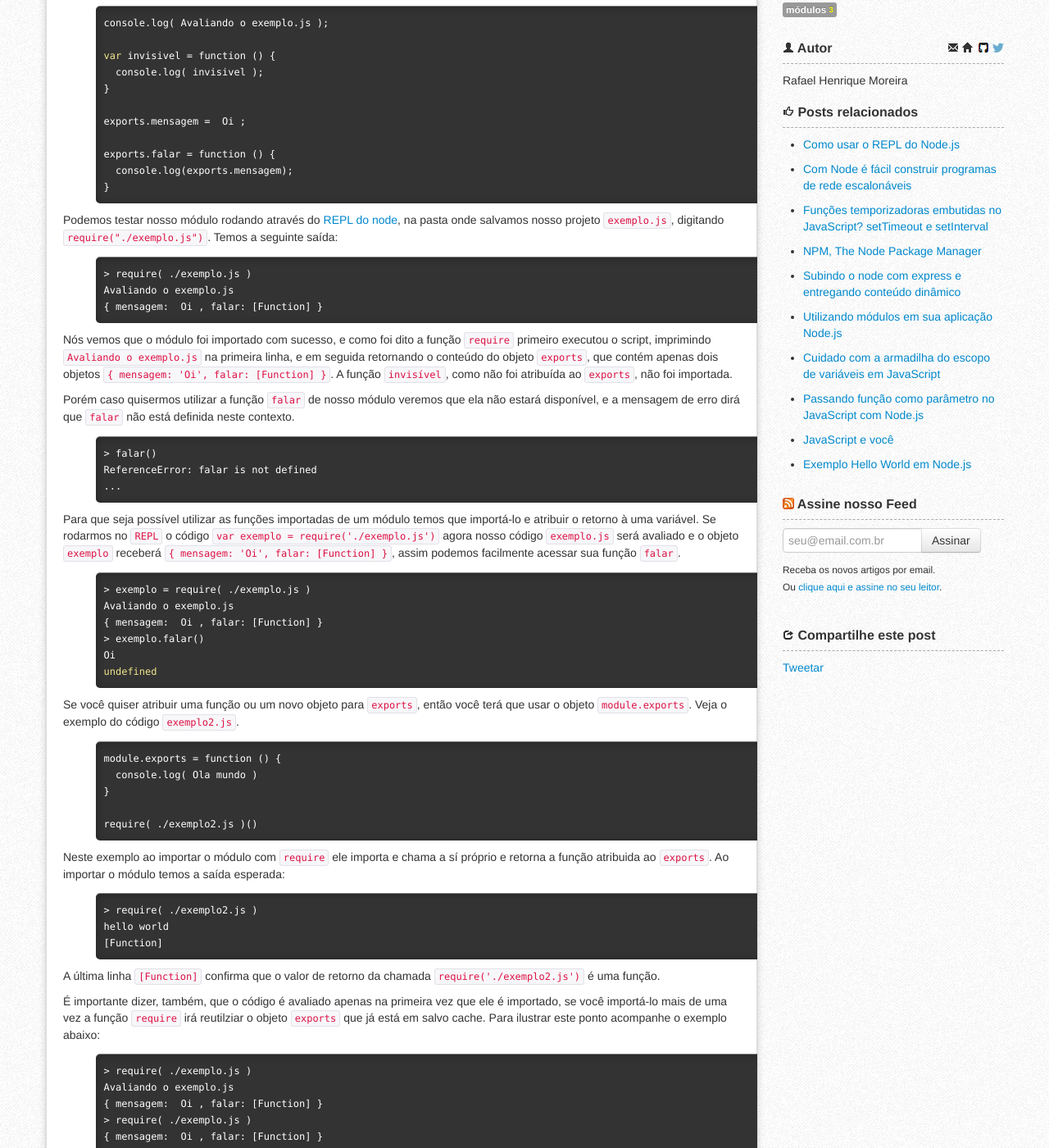
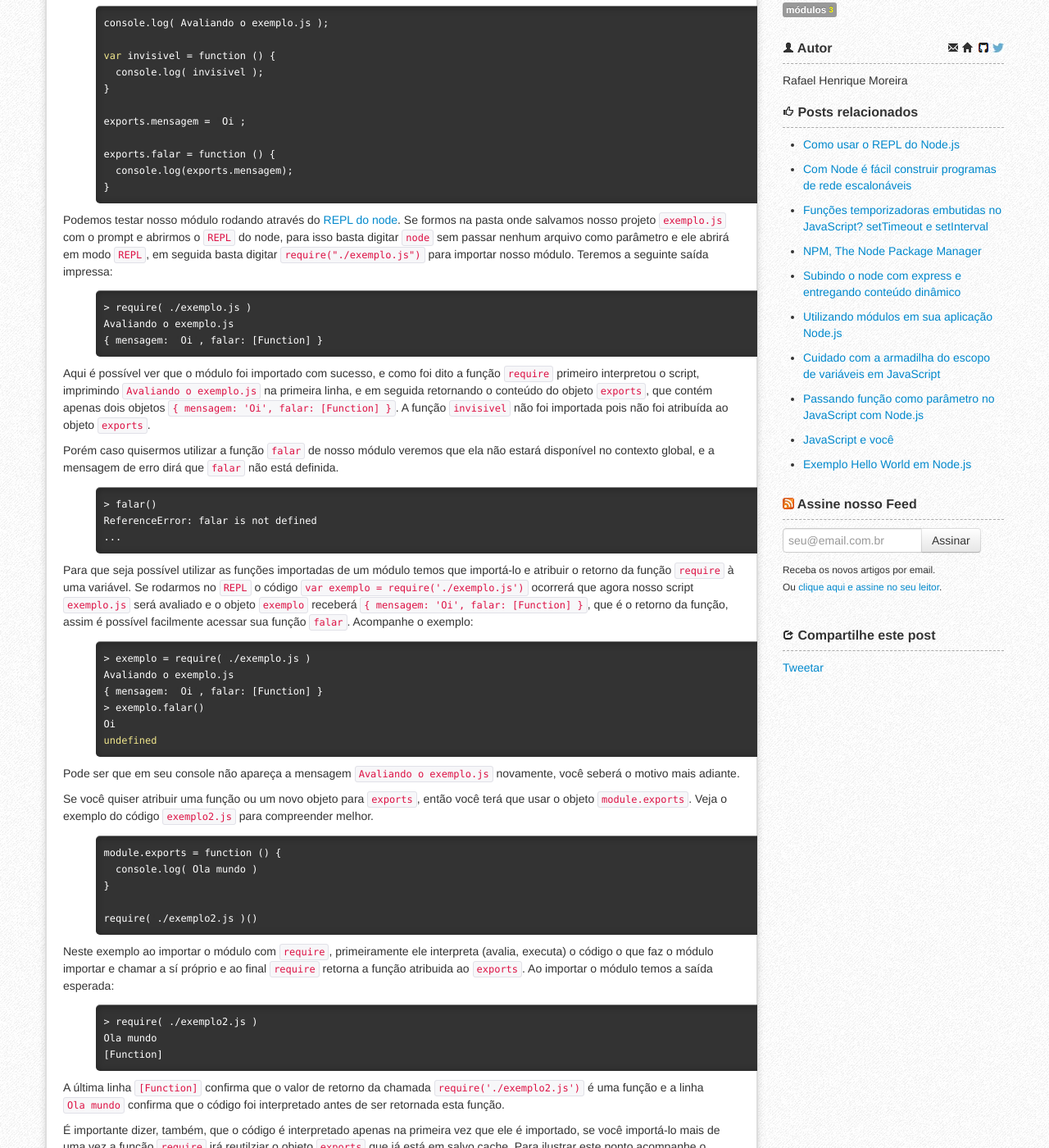
Before and after one commit to nodebr/NodeBR.com, a Jekyll site: the page built from _posts/2013-5-29-como-funciona-a-funcao-require-do-node-js.md, in a window 1280 px wide and 1400 px high, scrolled down 434 px. Shown: the whole window at 82% size. Built offline with Jekyll 4.4.1, drawn with Linux system fonts in a browser that asks for light colours; comment, search, counter and statistics services are not loaded; some of the changed text lies outside the part shown.

Commit message:
Correcoes no post da funcao require

```diff
--- a/_posts/2013-5-29-como-funciona-a-funcao-require-do-node-js.md
+++ b/_posts/2013-5-29-como-funciona-a-funcao-require-do-node-js.md
@@ -10,7 +10,7 @@
   twitter: rafadev7
 tags: [primeiros passos, módulos]
 ---
-O Node.js segue a [CommonJS][], uma especificação de ecossistemas para o JavaScript, e a função embutida <code>require</code> é a maneira mais fácil de incluir módulos existentes em arquivos separados. O funcionamento básico do <code>require</code> é que ele lê o arquivo JavaScript, avalia o script e em seguida retorna o conteúdo do objeto <code>exports</code>. Segue um exemplo de módulo para melhor compreensão:
+O Node.js segue a [CommonJS][], uma especificação de ecossistemas para o JavaScript, e a função embutida <code>require</code> é a maneira mais fácil de incluir módulos existentes em arquivos separados. O funcionamento básico do <code>require</code> é que ele lê o arquivo JavaScript, interpreta o script e em seguida retorna o conteúdo do objeto <code>exports</code>. Segue um exemplo de módulo para melhor compreensão:
 
 {% highlight javascript %}
 console.log("Avaliando o exemplo.js");
@@ -26,7 +26,7 @@
 }
 {% endhighlight %}
 
-Podemos testar nosso módulo rodando através do [REPL do node][], na pasta onde salvamos nosso projeto <code>exemplo.js</code>, digitando <code>require("./exemplo.js")</code>. Temos a seguinte saída:
+Podemos testar nosso módulo rodando através do [REPL do node][]. Se formos na pasta onde salvamos nosso projeto <code>exemplo.js</code> com o prompt e abrirmos o <code>REPL</code> do node, para isso basta digitar <code>node</code> sem passar nenhum arquivo como parâmetro e ele abrirá em modo <code>REPL</code>, em seguida basta digitar <code>require("./exemplo.js")</code> para importar nosso módulo. Teremos a seguinte saída impressa:
 
 {% highlight javascript %}
 > require("./exemplo.js")
@@ -34,9 +34,9 @@
 { mensagem: 'Oi', falar: [Function] }
 {% endhighlight %}
 
-Nós vemos que o módulo foi importado com sucesso, e como foi dito a função <code>require</code> primeiro executou o script, imprimindo <code>Avaliando o exemplo.js</code> na primeira linha, e em seguida retornando o conteúdo do objeto <code>exports</code>, que contém apenas dois objetos <code>{ mensagem: 'Oi', falar: [Function] }</code>. A função <code>invisível</code>, como não foi atribuída ao <code>exports</code>, não foi importada.
+Aqui é possível ver que o módulo foi importado com sucesso, e como foi dito a função <code>require</code> primeiro interpretou o script, imprimindo <code>Avaliando o exemplo.js</code> na primeira linha, e em seguida retornando o conteúdo do objeto <code>exports</code>, que contém apenas dois objetos <code>{ mensagem: 'Oi', falar: [Function] }</code>. A função <code>invisivel</code> não foi importada pois não foi atribuída ao objeto <code>exports</code>.
 
-Porém caso quisermos utilizar a função <code>falar</code> de nosso módulo veremos que ela não estará disponível, e a mensagem de erro dirá que <code>falar</code> não está definida neste contexto.
+Porém caso quisermos utilizar a função <code>falar</code> de nosso módulo veremos que ela não estará disponível no contexto global, e a mensagem de erro dirá que <code>falar</code> não está definida.
 
 {% highlight javascript %}
 > falar()
@@ -44,7 +44,7 @@
 ...
 {% endhighlight %}
 
-Para que seja possível utilizar as funções importadas de um módulo temos que importá-lo e atribuir o retorno à uma variável. Se rodarmos no `REPL` o código <code>var exemplo = require('./exemplo.js')</code> agora nosso código <code>exemplo.js</code> será avaliado e o objeto <code>exemplo</code> receberá <code>{ mensagem: 'Oi', falar: [Function] }</code>, assim podemos facilmente acessar sua função <code>falar</code>.
+Para que seja possível utilizar as funções importadas de um módulo temos que importá-lo e atribuir o retorno da função <code>require</code> à uma variável. Se rodarmos no `REPL` o código <code>var exemplo = require('./exemplo.js')</code> ocorrerá que agora nosso script <code>exemplo.js</code> será avaliado e o objeto <code>exemplo</code> receberá <code>{ mensagem: 'Oi', falar: [Function] }</code>, que é o retorno da função, assim é possível facilmente acessar sua função <code>falar</code>. Acompanhe o exemplo:
 
 {% highlight javascript %}
 > exemplo = require("./exemplo.js")
@@ -55,7 +55,9 @@
 undefined
 {% endhighlight %}
 
-Se você quiser atribuir uma função ou um novo objeto para <code>exports</code>, então você terá que usar o objeto <code>module.exports</code>. Veja o exemplo do código <code>exemplo2.js</code>.
+Pode ser que em seu console não apareça a mensagem <code>Avaliando o exemplo.js</code> novamente, você seberá o motivo mais adiante.
+
+Se você quiser atribuir uma função ou um novo objeto para <code>exports</code>, então você terá que usar o objeto <code>module.exports</code>. Veja o exemplo do código <code>exemplo2.js</code> para compreender melhor.
 
 {% highlight javascript %}
 module.exports = function () {
@@ -65,17 +67,17 @@
 require('./exemplo2.js')()
 {% endhighlight %}
 
-Neste exemplo ao importar o módulo com <code>require</code> ele importa e chama a sí próprio e retorna a função atribuida ao <code>exports</code>. Ao importar o módulo temos a saída esperada:
+Neste exemplo ao importar o módulo com <code>require</code>, primeiramente ele interpreta (avalia, executa) o código o que faz o módulo importar e chamar a sí próprio e ao final <code>require</code> retorna a função atribuida ao <code>exports</code>. Ao importar o módulo temos a saída esperada:
 
 {% highlight javascript %}
 > require('./exemplo2.js')
-hello world
+Ola mundo
 [Function]
 {% endhighlight %}
 
-A última linha <code>[Function]</code> confirma que o valor de retorno da chamada <code>require('./exemplo2.js')</code> é uma função.
+A última linha <code>[Function]</code> confirma que o valor de retorno da chamada <code>require('./exemplo2.js')</code> é uma função e a linha <code>Ola mundo</code> confirma que o código foi interpretado antes de ser retornada esta função.
 
-É importante dizer, também, que o código é avaliado apenas na primeira vez que ele é importado, se você importá-lo mais de uma vez a função <code>require</code> irá reutilziar o objeto <code>exports</code> que já está em salvo cache. Para ilustrar este ponto acompanhe o exemplo abaixo:
+É importante dizer, também, que o código é interpretado apenas na primeira vez que ele é importado, se você importá-lo mais de uma vez a função <code>require</code> irá reutilziar o objeto <code>exports</code> que já está em salvo cache. Para ilustrar este ponto acompanhe o exemplo abaixo:
 
 {% highlight javascript %}
 > require("./exemplo.js")
@@ -92,7 +94,7 @@
 undefined
 {% endhighlight %}
 
-Como pode ser visto no exemplo, <code>exemplo.js</code> é avaliado apenas na primeira vez e todas as chamadas posteriores à <code>require()</code> só invoca o módulo salvo em cache, em vez de ler o arquivo novamente. No exemplo é possível ver que isso pode causar efeitos colaterais caso utilizado indevidamente.
+Como pode ser visto no exemplo, <code>exemplo.js</code> é interpretado apenas na primeira vez e todas as chamadas posteriores à <code>require()</code> só invoca o módulo salvo em cache, em vez de ler o arquivo novamente. No exemplo é possível ver que isso pode causar efeitos colaterais caso utilizado indevidamente.
 
 As regras que o <code>require</code> usa para buscar os arquivos pode ser um pouco complexa, mas uma regra de ouro é que se o arquivo <strong>não</strong> inicia com <code>./</code> ou <code>/</code>, então ele é considerado um módulo do core e o endereço local do Node é verificado, ou uma dependência na pasta local <code>node_modules</code>. Se o arquivo começa com <code>./</code> então ele é considerado um arquivo relativo com o arquivo que chamou o <code>require</code>. Se o arquivo começa com <code>/</code> então ele é considerado pertencente ao endereço absoluto.
 
```
Also changed, not shown: other parts of _posts/2013-5-29-como-funciona-a-funcao-require-do-node-js.md (+1 -1 lines).
